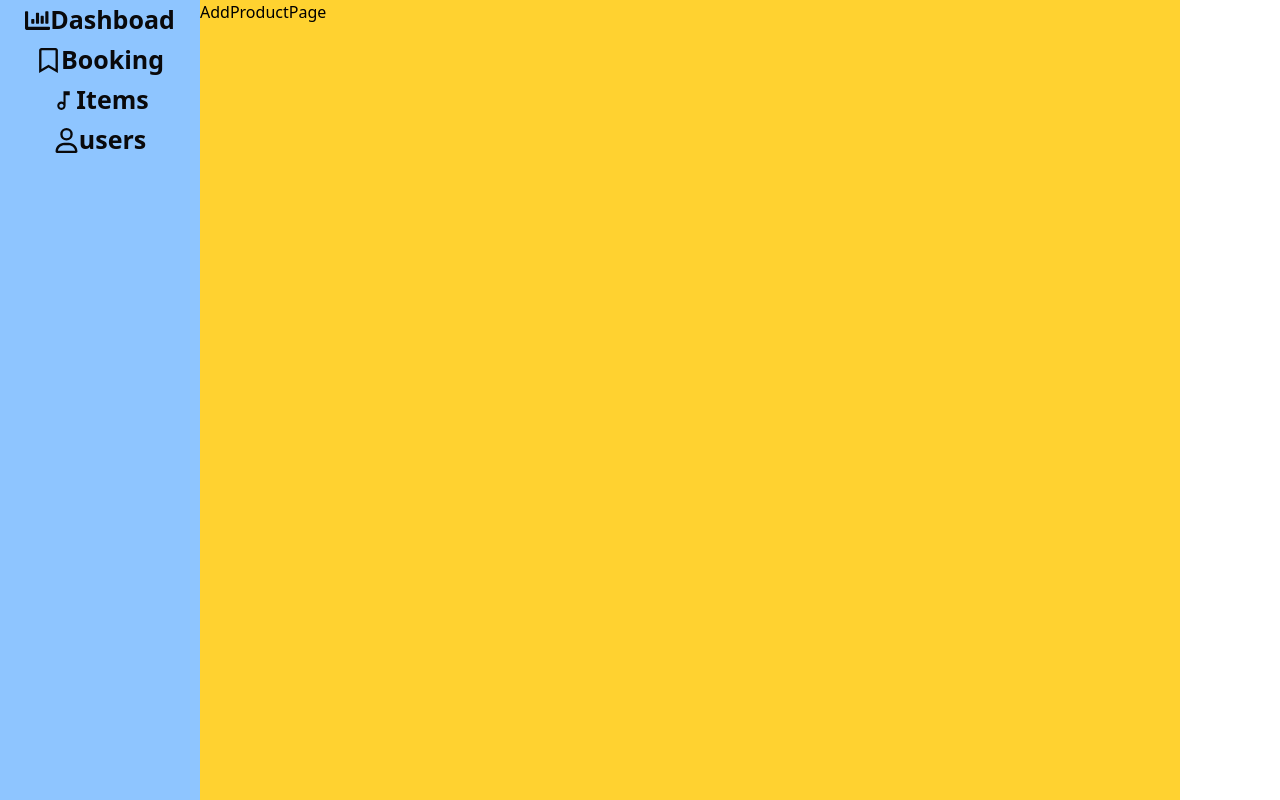
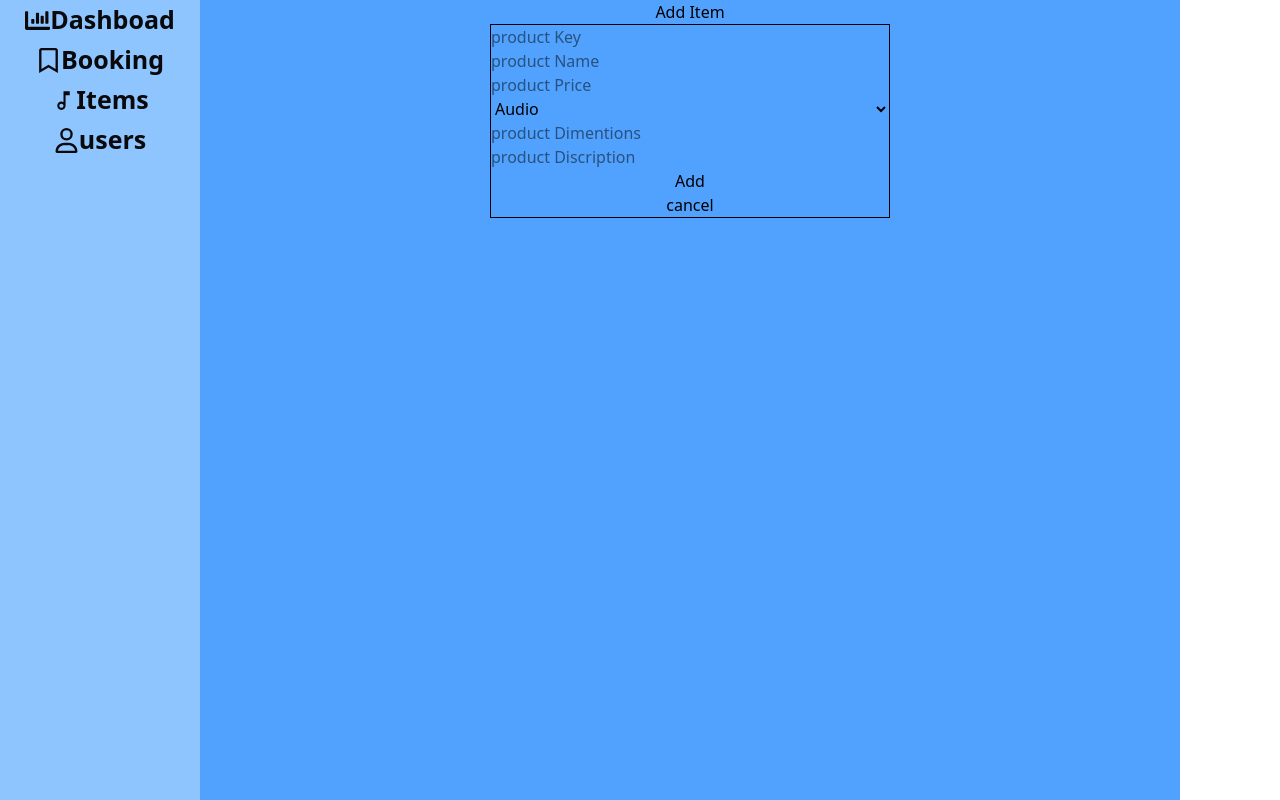
Before and after one commit to DhanuCode01/kv-audio-frontend, a React (Vite) app: page /admin/items/add in a window 1280 px wide. Built offline with nearby package versions, Linux system fonts and the light colour scheme.

Commit message:
start create add Item Page🙌

```diff
--- a/src/pages/admin/AddItemPage.jsx
+++ b/src/pages/admin/AddItemPage.jsx
@@ -1,5 +1,40 @@
+import { useState } from "react"
+
 export default function AddItemPage() {
+
+  const [productKey, setProductKey]=useState("");             /* create input data usestate */
+  const [productName, setProductName]=useState("");
+  const [productPrice, setProductPrice]=useState(0);
+  const [productCategory, setProductCategory]=useState("audio");
+  const [productDimentions, setProductDimentions]=useState("");
+  const [productDiscription, setProductDiscription]=useState("");
+
+
+
+function handleAddItem(){            /*  add button onclick function */
+  console.log(productPrice);
+}
+
+
+
   return (
-    <div className="w-full h-full bg-amber-300">AddProductPage</div>
+    <div className="w-full h-full flex flex-col items-center">          {/* create item data input  form */}
+      <h1>Add Item</h1>
+      <div className="w-[400px] border flex flex-col ">
+        <input onChange={(e)=>{setProductKey(e.target.value)}} values={productKey} type="text" placeholder="product Key"/>
+        <input onChange={(e)=>{setProductName(e.target.value)}} values={productName} type="text" placeholder="product Name"/>
+        <input onChange={(e)=>{setProductPrice(e.target.value)}} values={productPrice} type="Number" placeholder="product Price"/>
+        <select values={productCategory} onChange={(e)=>{setProductCategory(e.target.value)}}>
+              <option key={"audio"}>Audio</option>
+              <option key={"light"}>Light</option>
+        </select>
+        <input onChange={(e)=>{setProductDimentions(e.target.value)}} values={productDimentions} type="text" placeholder="product Dimentions"/>
+        <input onChange={(e)=>{setProductDiscription(e.target.value)}} values={productDiscription} type="text" placeholder="product Discription"/>
+
+        <button onClick={handleAddItem}>Add</button>      {/* add button */}
+        <button>cancel</button>
+
+      </div>
+    </div>
   )
 }
```
